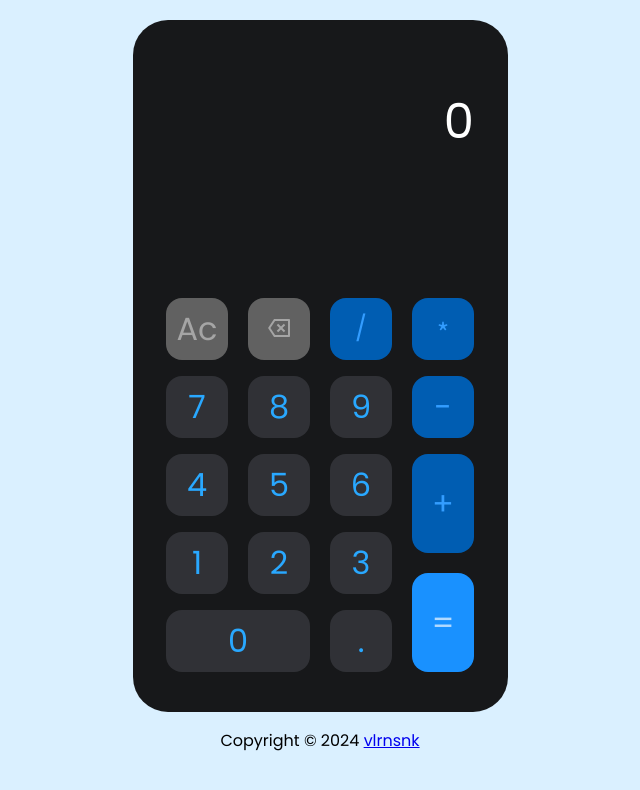
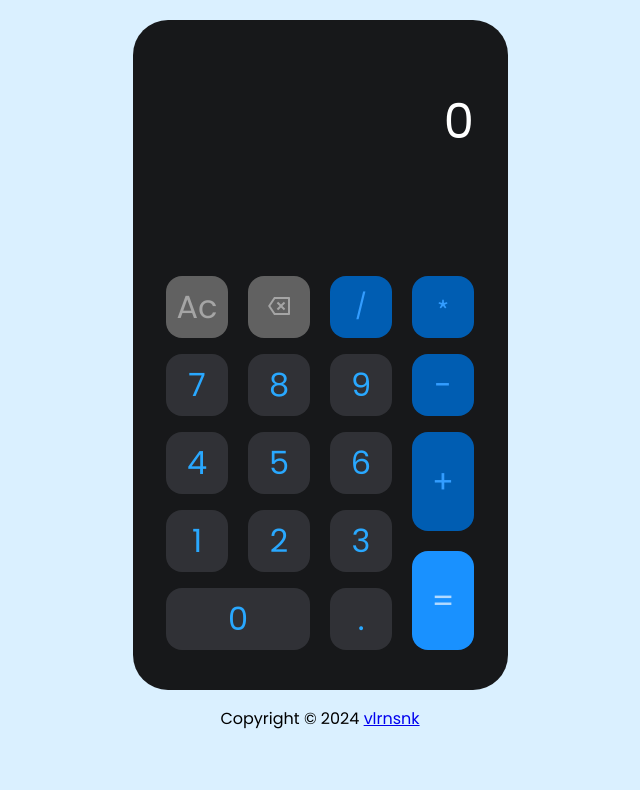
Before and after one commit to vlrnsnk/calculator, a plain HTML site: page index.html in a window 1280 px wide. Shown: the whole page, without its empty margins (320-960 px from the left). Drawn offline with Linux system fonts and the light colour scheme.

Commit message:
Make display min-height a little less

```diff
--- a/css/style.css
+++ b/css/style.css
@@ -32,7 +32,7 @@ body {
 
 .display {
   width: 308px;
-  min-height: 172px;
+  min-height: 150px;
   margin: 0 auto 40px;
 }
 
```
